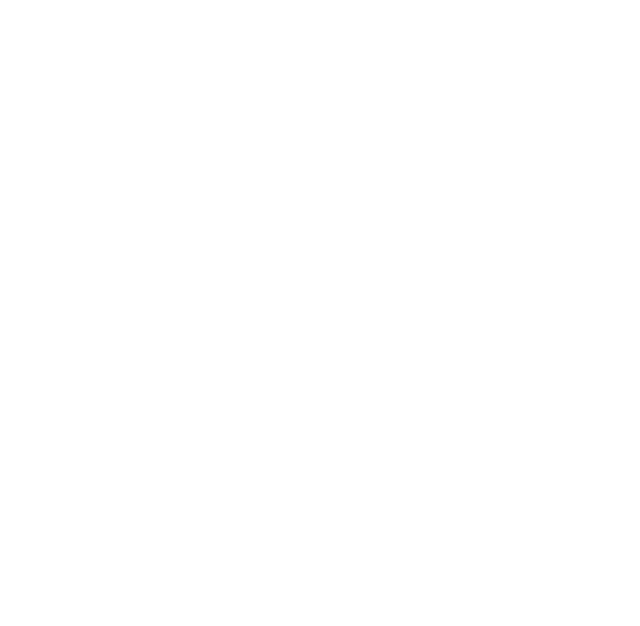
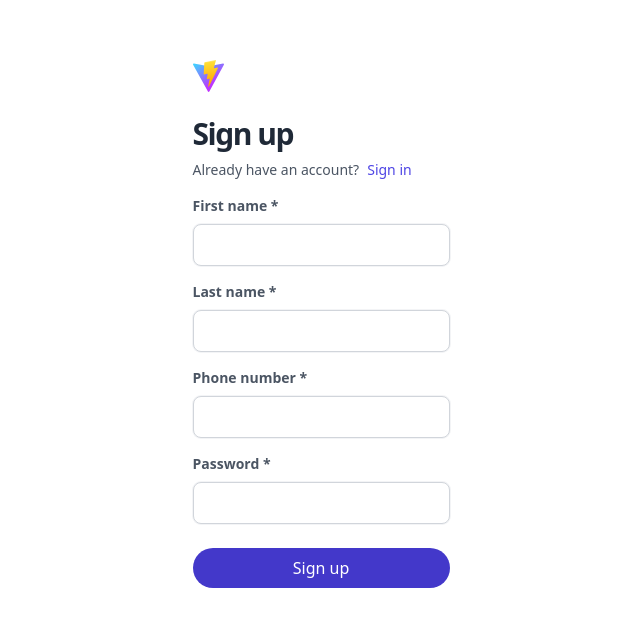
Before and after one commit to allandereal/octagon-test, a Vue app in the folder ui/: page / in a window 1280 px wide. Shown: the part 884-1510 px from the top of the page, without its empty margins (319-959 px from the left). Before the commit the page ends 800 px from the top, so only its background shows below. Built offline with nearby package versions, Linux system fonts and the light colour scheme.

Commit message:
create and style Signup page

```diff
--- a/ui/src/App.vue
+++ b/ui/src/App.vue
@@ -2,9 +2,11 @@
 // This starter template is using Vue 3 <script setup> SFCs
 // Check out https://vuejs.org/api/sfc-script-setup.html#script-setup
 import LoginPage from './components/LoginPage.vue'
+import SignupPage from './components/SignupPage.vue'
 </script>
 
 <template>
   <div></div>
   <LoginPage />
+  <SignupPage />
 </template>
--- /dev/null
+++ b/ui/src/components/SignupPage.vue
@@ -0,0 +1,29 @@
+<script setup>
+import InputField from './forms/InputField.vue'
+import { ref } from 'vue'
+
+defineProps({
+  //msg: String
+})
+
+//onst count = ref(0)
+</script>
+
+<template>
+<div class="flex items-center justify-center h-screen">
+  <div>
+    <img class="my-6" src="/vite.svg">
+    <h1 class="text-gray-800 mt-4 text-3xl tracking-tighter font-bold">Sign up</h1>
+    <p class="my-2 text-sm">
+      <span class="text-gray-600">Already have an account?</span>
+      <a class="text-indigo-600 ml-2 hover:underline" href="/">Sign in</a>
+    </p>
+
+    <InputField label="First name *" type="text" />
+    <InputField label="Last name *" type="text" />
+    <InputField label="Phone number *" type="text" />
+    <InputField label="Password *" type="password" />
+    <button class="bg-indigo-700 text-white w-full my-2 py-2 rounded-full hover:bg-indigo-700">Sign up</button>
+  </div>
+</div>
+</template>
--- a/ui/src/components/forms/InputField.vue
+++ b/ui/src/components/forms/InputField.vue
@@ -8,7 +8,7 @@
 
 </script>
 <template>
-    <div class="py-4">
+    <div class="my-4">
       <label class="block text-gray-600 text-sm font-semibold mb-2" for="username">
         {{ label }}
       </label>
```
